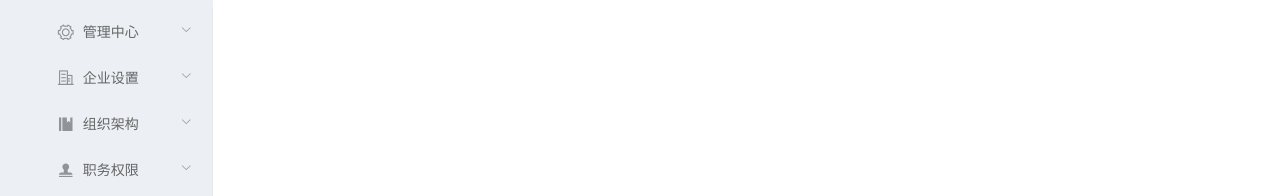
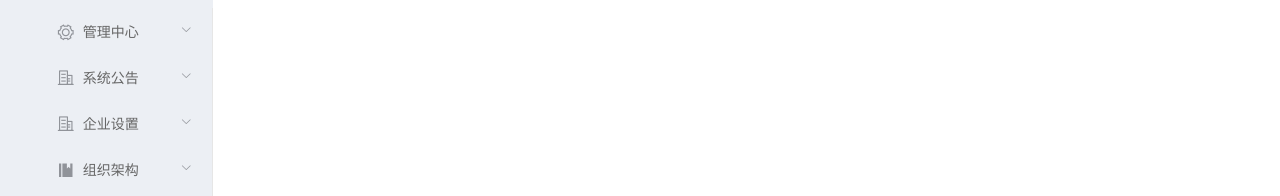
Before and after one commit to Alfred-Skyblue/admin, a Vue app: page /module#/admin in a window 1280 px wide. Shown: the part 144-340 px from the top of the page. Built offline with nearby package versions, Linux system fonts and the light colour scheme.

Commit message:
增加系统公告页面

```diff
--- a/src/main.js
+++ b/src/main.js
@@ -34,6 +34,7 @@ axios.interceptors.response.use(
     }
   }
 )
+
 Vue.config.productionTip = false
 
 new Vue({
--- a/src/mock/index.js
+++ b/src/mock/index.js
@@ -1,4 +1,4 @@
-// 使用 Mock
+// 引入 mockjs
 import Mock from 'mockjs'
 
 /**
@@ -9,17 +9,16 @@ import Mock from 'mockjs'
  */
 
 /*
-接口数据按照这样写
+// 接口数据按照这样写
 Mock.mock('http://axure-admin.cn/test', 'get', function (option) {
   console.log(option)
   return Mock.mock({
     data: {
       arr: [1, 2, 3]
     },
-    status: 0,
+    status: 100,
     msg: '请求成功'
   })
 })
 */
-
-Mock.mock()
+console.log(Mock)
--- a/src/page/home.vue
+++ b/src/page/home.vue
@@ -30,61 +30,68 @@ export default {
         },
         {
           id: 2,
+          title: '系统公告',
+          icon: 'el-icon-office-building',
+          path: '/system',
+          children: [{ childTitle: '系统公告', id: 1 }]
+        },
+        {
+          id: 3,
           title: '企业设置',
           icon: 'el-icon-office-building',
           path: '/enterprise',
           children: [{ childTitle: '企业注册', id: 1 }]
         },
         {
-          id: 3,
+          id: 4,
           title: '组织架构',
           icon: 'el-icon-s-management',
           path: '/organization'
         },
         {
-          id: 4,
+          id: 5,
           title: '职务权限',
           icon: 'el-icon-s-check',
           path: '/duty'
         },
         {
-          id: 5,
+          id: 6,
           title: '员工管理',
           icon: 'el-icon-s-custom',
           path: '/staff'
         },
         {
-          id: 6,
+          id: 7,
           title: '模块管理',
           icon: 'el-icon-s-grid',
           path: '/module'
         },
         {
-          id: 7,
+          id: 8,
           title: '产品管理',
           icon: 'el-icon-box',
           path: '/admin'
         },
         {
-          id: 8,
+          id: 9,
           title: '业务管理',
           icon: 'el-icon-edit-outline',
           path: '/business'
         },
         {
-          id: 9,
+          id: 10,
           title: '字段设置',
           icon: 'el-icon-document',
           path: '/field'
         },
         {
-          id: 10,
+          id: 11,
           title: '字典管理',
           icon: 'el-icon-collection',
           path: '/dictionaries'
         },
         {
-          id: 11,
+          id: 12,
           title: '日志管理',
           icon: 'el-icon-notebook-1',
           path: '/log'
--- a/src/page/system.vue
+++ b/src/page/system.vue
@@ -1,12 +1,17 @@
 <template>
   <div>
-    system
+    <header class="system-header">
+      system
+    </header>
   </div>
 </template>
 
 <script>
 export default {
-  name: 'system'
+  name: 'system',
+  data () {
+
+  }
 }
 </script>
 
```
Also changed, not shown: vue.config.js (+3 -4 lines), 1 other file (tests, documents, lock files or other folders).
